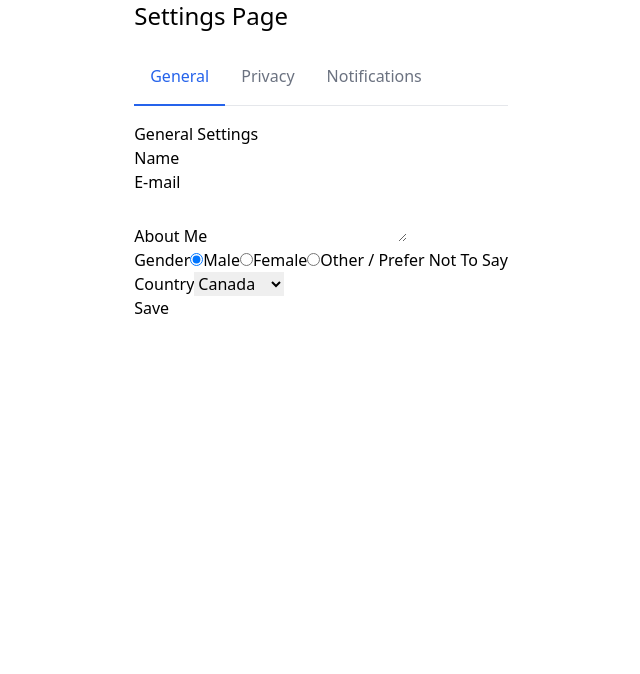
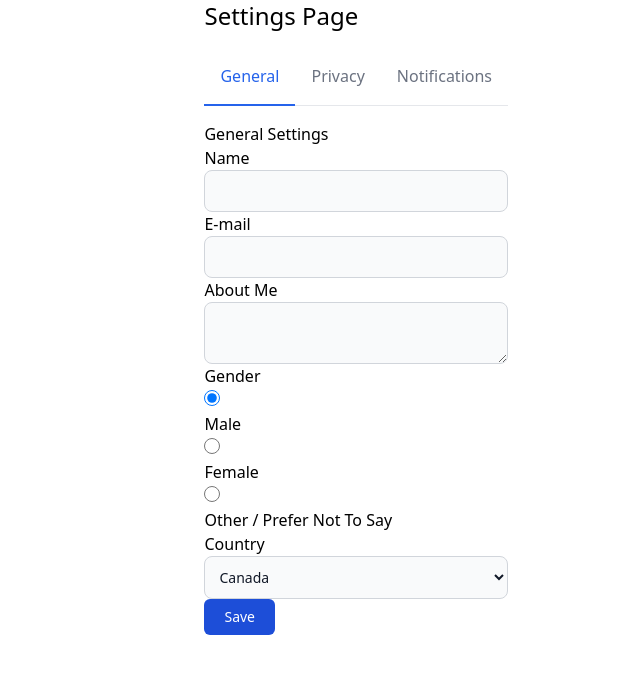
Before and after one commit to LJacobDev/vue-3-in-action-projects, a Vue app in the folder p05-settings-page/: page / in a window 1280 px wide. Shown: the top 674 px of the page, without its empty margins (116-756 px from the left). Built offline with nearby package versions, Linux system fonts and the light colour scheme; the HTML template or start-up script is replaced by a standard one.

Commit message:
Add styles suggested by instructor for form inputs to main.css

```diff
--- a/p05-settings-page/src/assets/main.css
+++ b/p05-settings-page/src/assets/main.css
@@ -36,3 +36,30 @@
     padding: 0 2rem;
   }
 }
+
+
+/* the following styles were copied from Piotr Jura's github example, as recommended by Piotr, because the lesson was more about quickly putting together html and making it interactive, not about styling it */
+label {
+  @apply flex items-center gap-1;
+}
+
+input[type='text'],
+input[type='email'] {
+  @apply bg-gray-50 border border-gray-300 text-gray-900 text-sm rounded-lg focus:ring-blue-500 focus:border-blue-500 block w-full p-2.5;
+}
+
+textarea {
+  @apply bg-gray-50 border border-gray-300 text-gray-900 text-sm rounded-lg focus:ring-blue-500 focus:border-blue-500 block w-full p-2.5;
+}
+
+input[type='radio'] {
+  @apply w-4 h-4 border border-gray-300 rounded bg-gray-50 focus:ring-4 focus:ring-blue-300 mr-2;
+}
+
+select {
+  @apply bg-gray-50 border border-gray-300 text-gray-900 text-sm rounded-lg focus:ring-blue-500 focus:border-blue-500 block w-full p-2.5;
+}
+
+.btn-primary {
+  @apply text-white bg-blue-700 hover:bg-blue-800 focus:ring-4 focus:outline-none focus:ring-blue-300 rounded-md text-sm w-full sm:w-auto px-5 py-2 text-center;
+}
```
